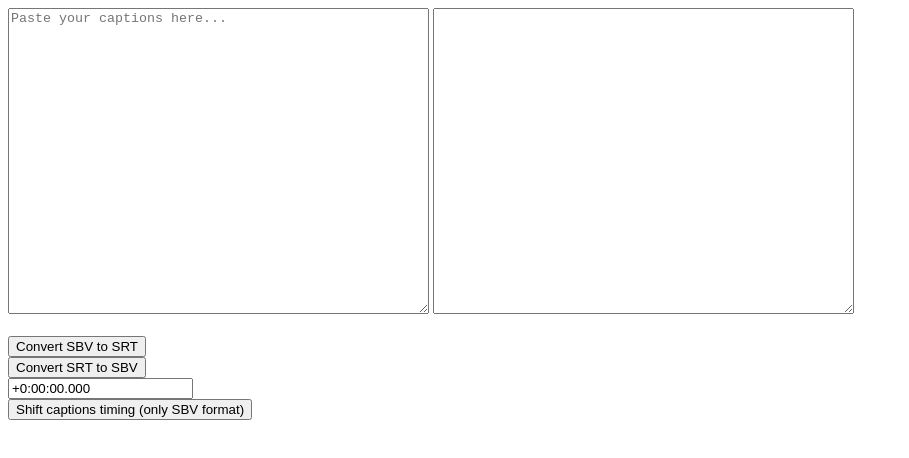
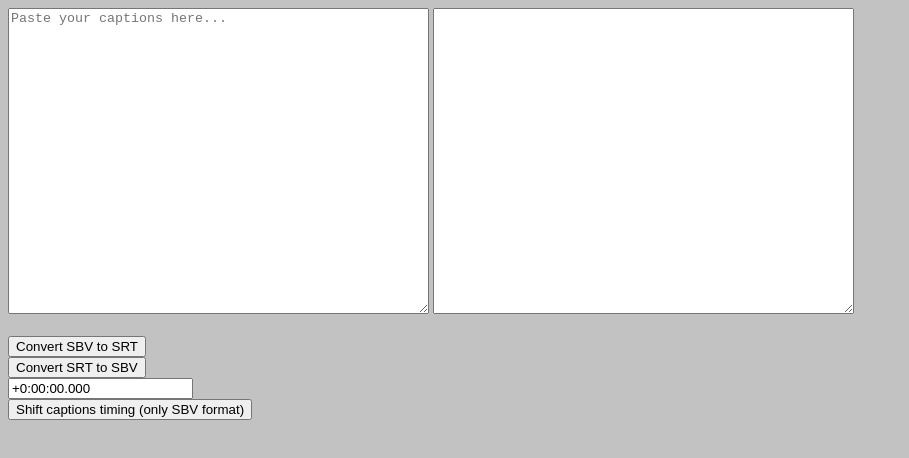
Before and after one commit to gruby/converter, a plain HTML site: page index.html in a window 1280 px wide. Shown: the whole page, without its empty margins (0-909 px from the left). Drawn offline with Linux system fonts and the light colour scheme.

Commit message:
Update index.html

```diff
--- a/index.html
+++ b/index.html
@@ -2,7 +2,7 @@
 <html lang="en">
 <head>
   <style>
-    background-color: #c2c2c2;
+    body {background-color: #c2c2c2;}
   </style>
   <meta charset="UTF-8">
   <meta http-equiv="X-UA-Compatible" content="IE=edge">
```
